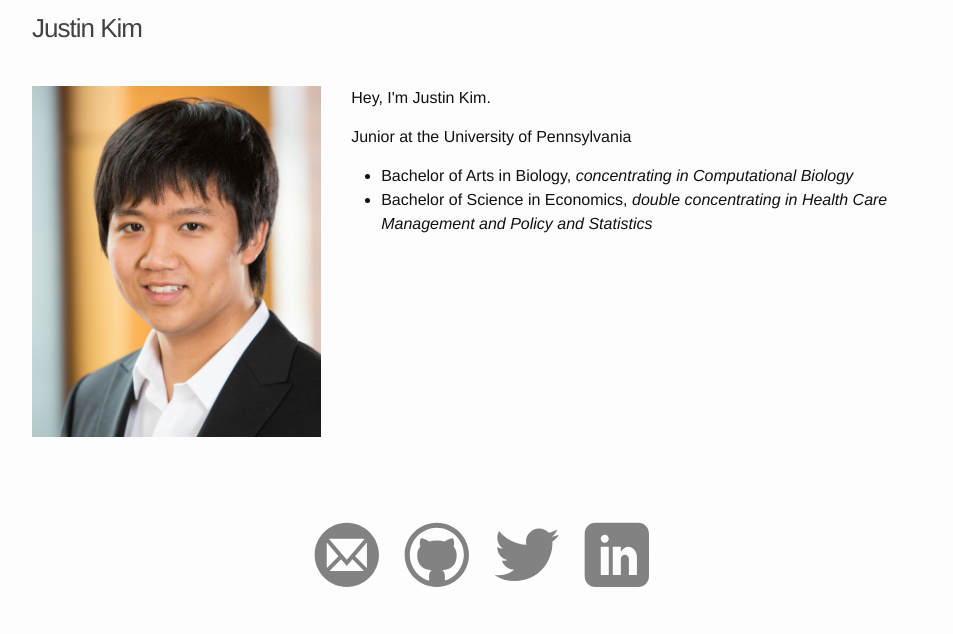
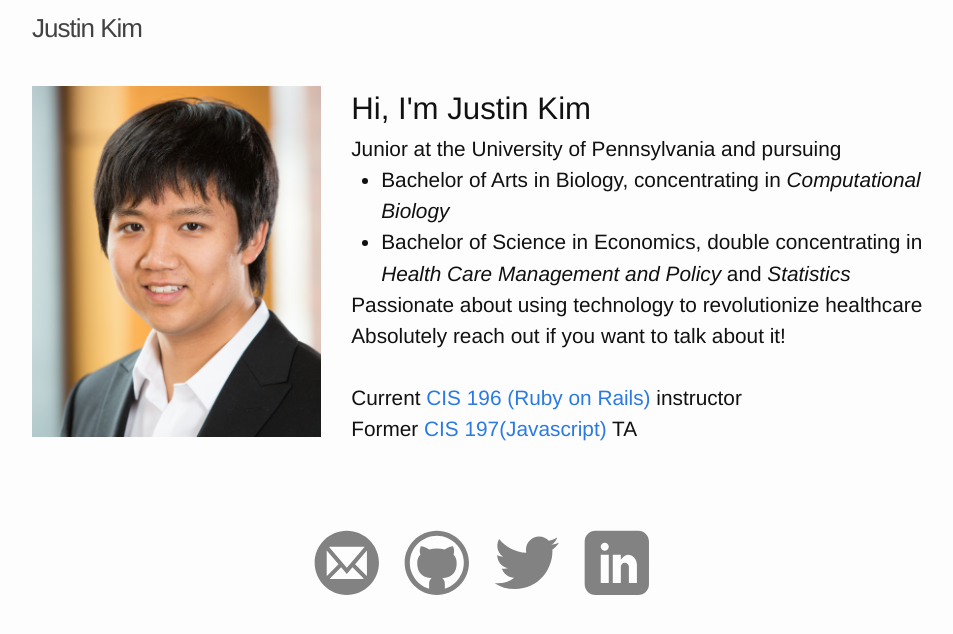
Before and after one commit to jusjmkim/jusjmkim, a Jekyll site: the page built from index.html, in a window 1280 px wide. Shown: the top 634 px of the page, without its empty margins (126-1079 px from the left). Built offline with Jekyll 4.4.1, drawn with Linux system fonts in a browser that asks for light colours.

Commit message:
first draft of site done

```diff
--- a/_includes/header.html
+++ b/_includes/header.html
@@ -1,6 +1,6 @@
 <header class="site-header">
   <div class="wrapper">
-    <span class="site-title" href="{{ site.baseurl }}/">{{ site.title }}</span>
+    <a class="site-title" href="{{ site.baseurl }}/">{{ site.title }}</a>
     <nav class="site-nav">
       <div class="trigger">
         {% for page in site.pages %}
--- a/_sass/_base.scss
+++ b/_sass/_base.scss
@@ -26,8 +26,8 @@ body {
 /**
  * Set `margin-bottom` to maintain vertical rhythm
  */
-h1, h2, h3, h4, h5, h6,
-p, blockquote, pre,
+h1, h3, h4, h5, h6,
+blockquote, pre,
 ul, ol, dl, figure,
 %vertical-rhythm {
     margin-bottom: $spacing-unit / 2;
@@ -211,18 +211,6 @@ pre {
   float: left;
 }
 
-@media (max-width: 600px) {
-  .profile-picture {
-    width: 60%;
-    height: 60%;
-  }
-
-  .picture-wrapper {
-    width: 100%;
-    margin: 0 auto;
-  }
-}
-
 /**
   *  Introduction
 */
@@ -234,4 +222,6 @@ pre {
 
 .education {
   margin-left: $spacing-unit;
+  margin-top: 0;
+  margin-bottom: 0;
 }
--- a/index.html
+++ b/index.html
@@ -2,20 +2,32 @@
 layout: default
 ---
 <div class="home">
-  <div class="picture-wrapper">
-    <img class="profile-picture" src="/public/images/Justin_Kim_Headshot.jpg" alt="Justin Kim" />
-  </div>
+  <img class="profile-picture" src="/public/images/Justin_Kim_Headshot.jpg" alt="Justin Kim" />
 
   <div class="introduction">
+    <h2>Hi, I'm Justin Kim</h2>
     <p>
-      Hey, I'm Justin Kim.
-    </p>
-    <p>
-      Junior at the University of Pennsylvania
+      Junior at the University of Pennsylvania and pursuing
       <ul class="education">
-        <li>Bachelor of Arts in Biology, <i>concentrating in Computational Biology</i></li>
-        <li>Bachelor of Science in Economics, <i>double concentrating in Health Care Management and Policy and Statistics</i></li>
+        <li>Bachelor of Arts in Biology,
+          concentrating in <i>Computational Biology</i>
+        </li>
+        <li>Bachelor of Science in Economics, double
+          concentrating in <i>Health Care Management and Policy</i> and <i>Statistics</i>
+        </li>
       </ul>
+      Passionate about using technology to revolutionize healthcare
+      <br />
+      Absolutely reach out if you want to talk about it!
+      <br />
+      <br />
+      Current
+      <a href="http://www.seas.upenn.edu/~cis196">CIS 196 (Ruby on Rails)</a>
+      instructor
+      <br />
+      Former
+      <a href="http://www.seas.upenn.edu/~cis197/spring2015/">CIS 197(Javascript)</a>
+      TA
     </p>
   </div>
 </div>
--- a/public/css/main.scss
+++ b/public/css/main.scss
@@ -7,7 +7,7 @@
 
 // Our variables
 $base-font-family: Helvetica, Arial, sans-serif;
-$base-font-size:   16px;
+$base-font-size:   1.3em;
 $small-font-size:  $base-font-size * 0.875;
 $base-line-height: 1.5;
 
@@ -52,3 +52,31 @@ $on-laptop:        800px;
         "layout",
         "syntax-highlighting"
 ;
+
+// responsive design
+@media (max-width: 600px) {
+  .profile-picture {
+    visibility: hidden;
+    height: 0;
+  }
+
+  .page-content {
+    font-size: 0.6em;
+  }
+
+  .introduction {
+    margin-left: 0px;
+    width: 100%;
+  }
+
+  .icons {
+    width: $icon-width * 4;
+    margin: 0 auto;
+  }
+
+  .icon {
+    width: $icon-width * 0.8;
+    height: $icon-width * 0.8;
+    padding: 5px;
+  }
+}
```
